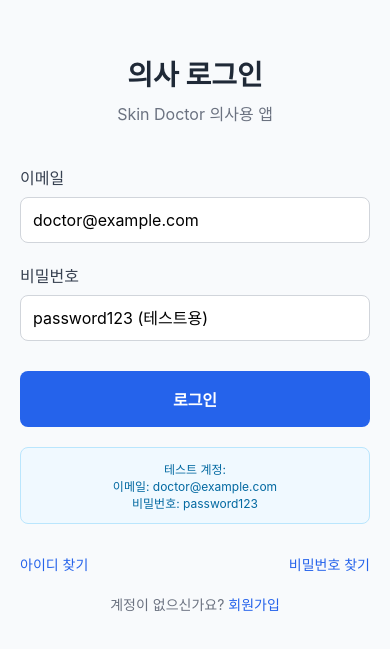
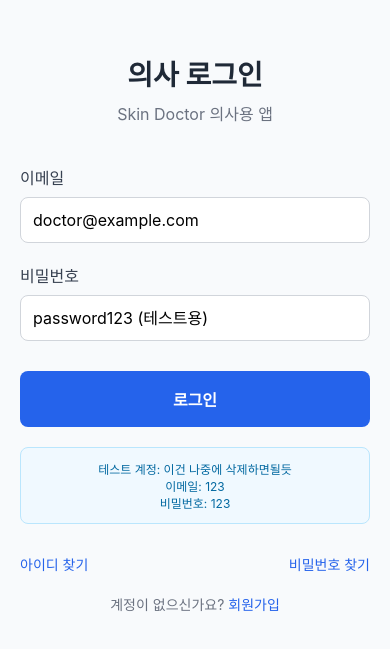
Before and after one commit to mococoland/Skin_Doctor, a React Native app: screen /LoginScreen in a window 390 px wide. Shown: the part 119-768 px from the top of the page. Built offline with nearby package versions, Linux system fonts and the light colour scheme.

Commit message:
수정정

```diff
--- a/src/screens/LoginScreen.tsx
+++ b/src/screens/LoginScreen.tsx
@@ -130,9 +130,9 @@ const LoginScreen: React.FC<Props> = ({ navigation }) => {
 
           {/* 테스트용 안내 */}
           <View style={styles.testInfo}>
-            <Text style={styles.testInfoText}>테스트 계정:</Text>
-            <Text style={styles.testInfoText}>이메일: doctor@example.com</Text>
-            <Text style={styles.testInfoText}>비밀번호: password123</Text>
+            <Text style={styles.testInfoText}>테스트 계정: 이건 나중에 삭제하면될듯</Text>
+            <Text style={styles.testInfoText}>이메일: 123</Text>
+            <Text style={styles.testInfoText}>비밀번호: 123</Text>
           </View>
         </View>
 
```
